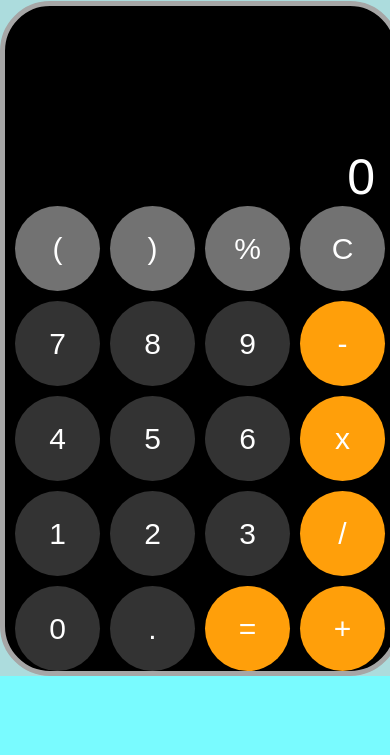
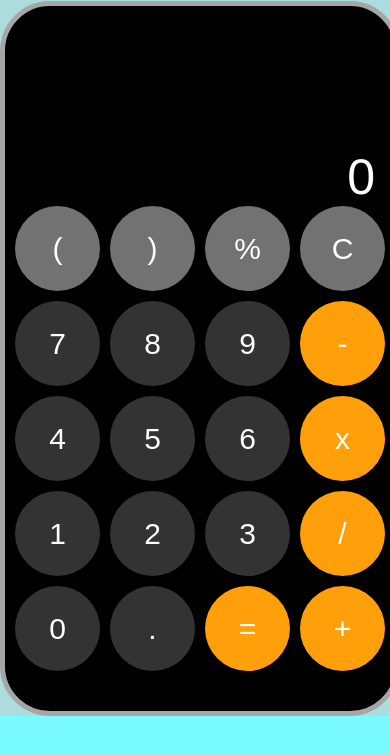
Before and after one commit to WaqasAfridi/Calculator, a plain HTML site: page index.html in a window 390 px wide. Shown: the part 63-818 px from the top of the page. Drawn offline with Linux system fonts and the light colour scheme.

Commit message:
increased keyapad lower padding to adjust the buttons

```diff
--- a/style.css
+++ b/style.css
@@ -113,4 +113,7 @@ background-color: #da8405;
         align-self:flex-start;
         width: 100vw;
     }
+    .keypad {
+        padding-bottom: 40px;
+    }
 }
```
